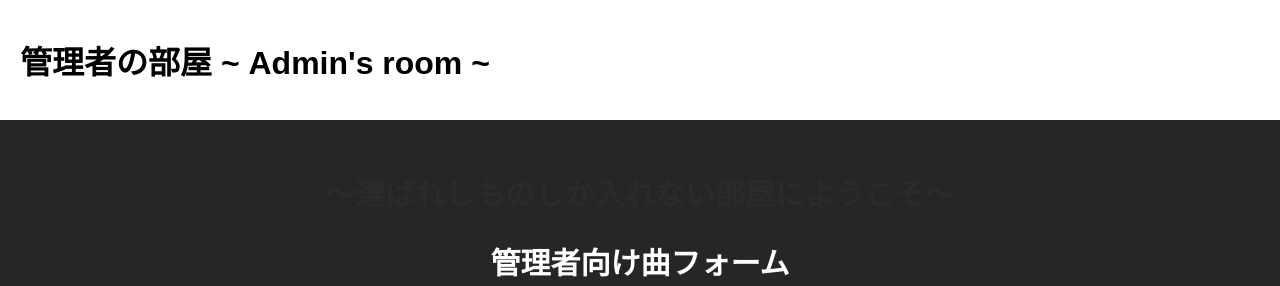
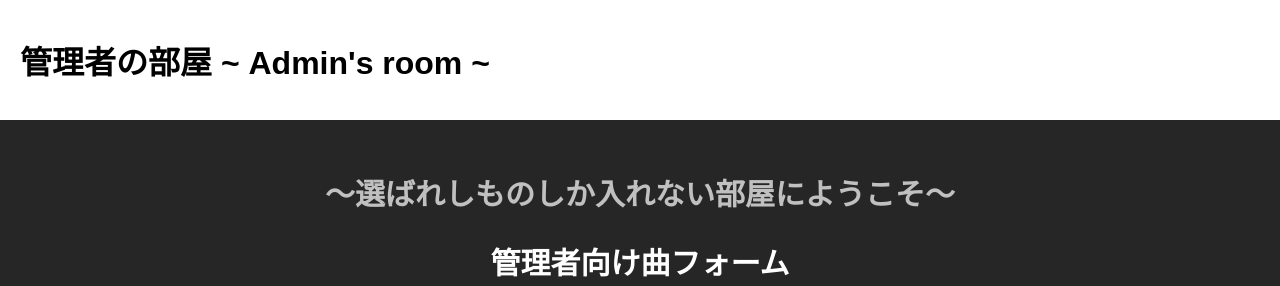
Before and after one commit to SHIJIMISC/admin, a plain HTML site: page index.html in a window 1280 px wide. Shown: the top 286 px of the page. Drawn offline with Linux system fonts and the light colour scheme.

Commit message:
Update index.html

```diff
--- a/index.html
+++ b/index.html
@@ -19,7 +19,7 @@
     </nav>
 </header>
 	    <div style="padding-top: 80px; background: #FFF0;"></div>
-<h2 id="box" style="color: #2b2b2b;font-size: 30px;padding-top: 60px;
+<h2 id="box" style="color: #c0c0c0;font-size: 30px;padding-top: 60px;
 margin-top:-60px;">〜選ばれしものしか入れない部屋にようこそ〜</h2>
 	    <h2 id="box" style="color: #fff;font-size: 30px;padding-top: 60px;
 margin-top:-60px;">管理者向け曲フォーム</h2>
```
